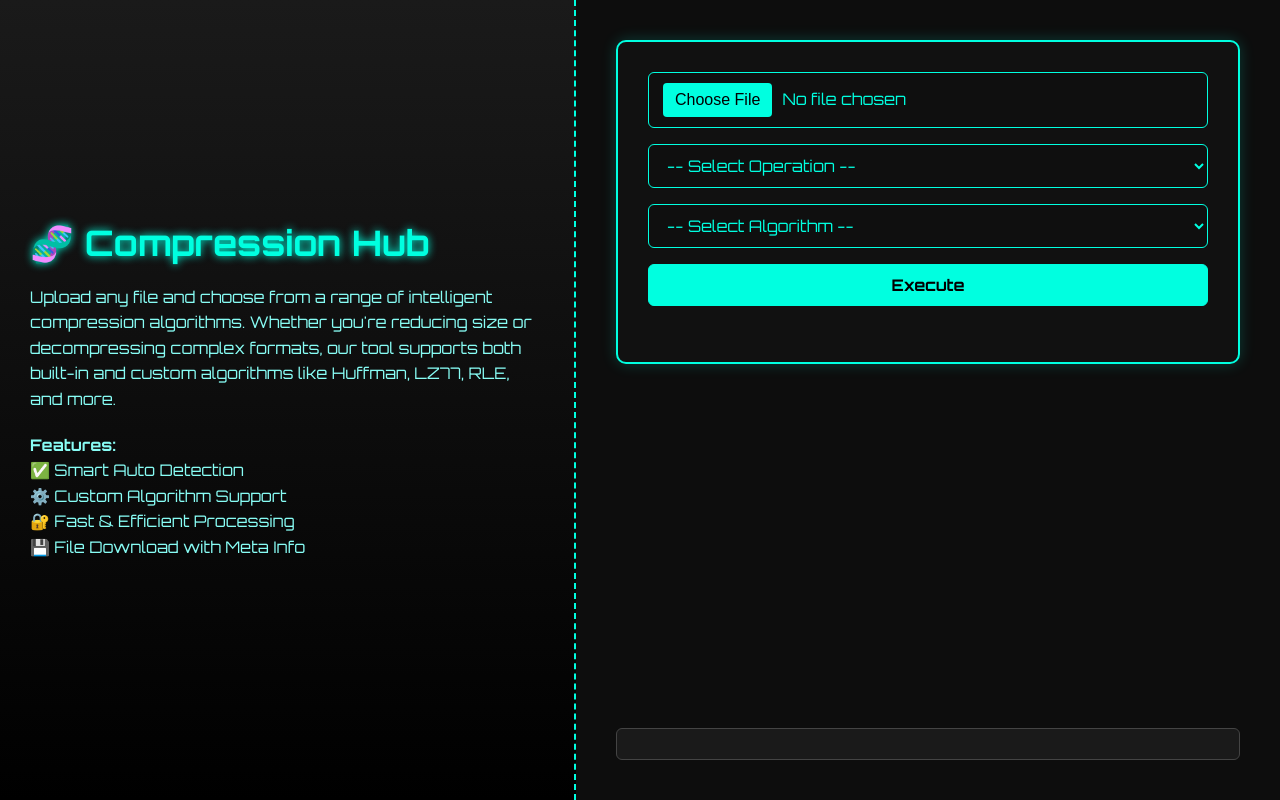
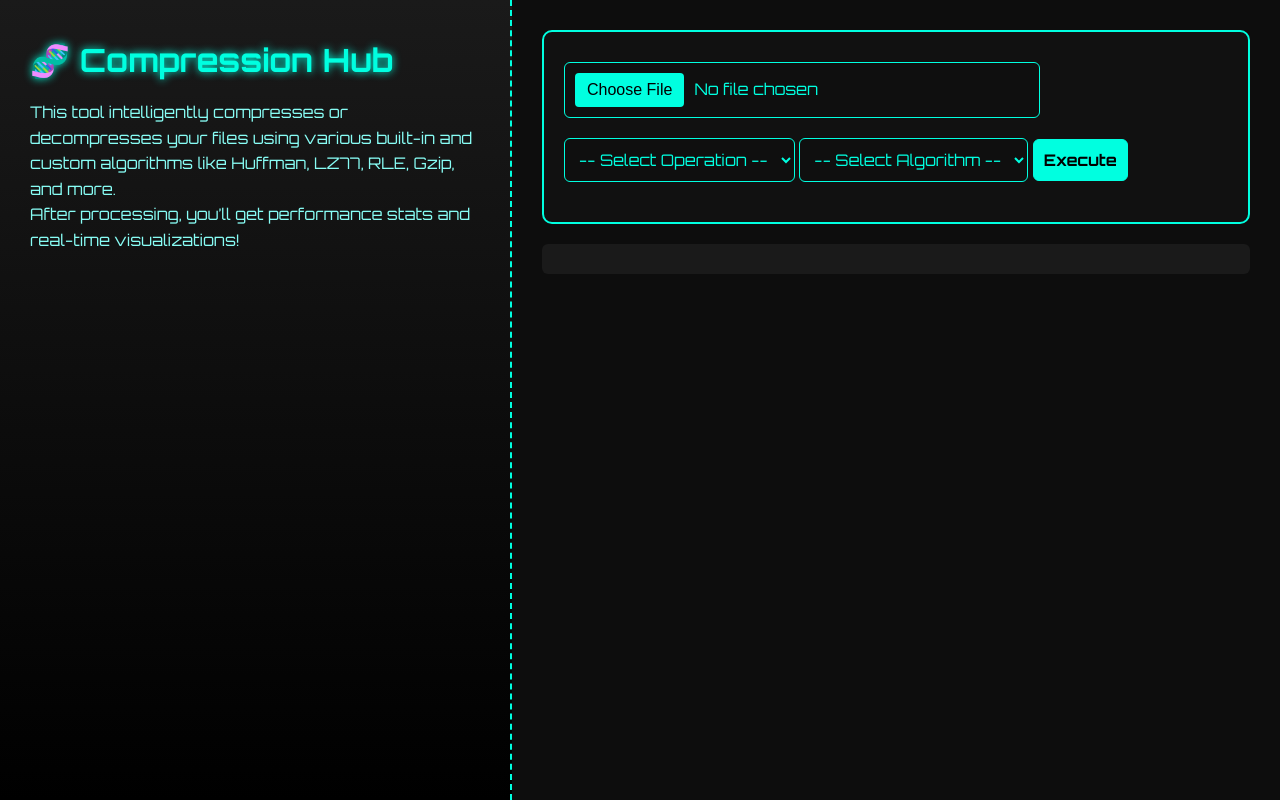
Before and after one commit to DarknessWithin/data_compression_decompression, a Flask app: page / in a window 1280 px wide. Run offline with Flask 3, Linux system fonts and the light colour scheme; some libraries are stand-ins or nearby versions.

Commit message:
Update index.html
file update

```diff
--- a/compressorproj/templates/index.html
+++ b/compressorproj/templates/index.html
@@ -16,22 +17,28 @@
     body {
       height: 100vh;
       display: flex;
+      flex-direction: column;
       background-color: #0d0d0d;
       color: #00ffe0;
+      overflow: hidden;
+    }
+
+    .main {
+      display: flex;
+      flex: 1;
+      overflow: hidden;
     }
 
     .sidebar {
-      width: 45%;
+      width: 40%;
       background: linear-gradient(to bottom, #1a1a1a, #000000);
-      padding: 50px 30px;
-      display: flex;
-      flex-direction: column;
-      justify-content: center;
+      padding: 40px 30px;
       border-right: 2px dashed #00ffe0;
+      overflow-y: auto;
     }
 
     .sidebar h1 {
-      font-size: 2.2rem;
+      font-size: 2rem;
       color: #00ffe0;
       margin-bottom: 20px;
       text-shadow: 0 0 8px #00ffe0;
@@ -41,36 +48,32 @@
       font-size: 1rem;
       line-height: 1.6;
       color: #88fdf5;
-      margin-bottom: 20px;
     }
 
     .terminal {
-      width: 55%;
-      padding: 40px;
+      width: 60%;
+      padding: 30px;
       display: flex;
       flex-direction: column;
-      justify-content: space-between;
+      overflow-y: auto;
     }
 
-    .terminal form {
-      display: flex;
-      flex-direction: column;
-      gap: 16px;
+    form {
       background: #111;
-      padding: 30px;
+      padding: 20px;
       border: 2px solid #00ffe0;
       border-radius: 10px;
-      box-shadow: 0 0 15px #00ffe033;
+      margin-bottom: 20px;
     }
 
     input[type="file"], select, button {
       background: #0f0f0f;
       color: #00ffe0;
       border: 1px solid #00ffe0;
-      padding: 10px 14px;
+      padding: 10px;
+      margin: 10px 0;
       border-radius: 6px;
       font-size: 1rem;
-      transition: 0.2s;
     }
 
     input[type="file"]::file-selector-button {
@@ -97,56 +94,57 @@
     }
 
     button:hover {
-      background: #00c8aa;
+      background-color: #00c8aa;
     }
 
     #status {
-      font-size: 0.9rem;
+      color: #ff6b6b;
       margin-top: 10px;
-      color: #ff6b6b;
     }
 
     #log {
-      margin-top: 25px;
       background: #1a1a1a;
-      color: #ffffff;
-      border: 1px solid #444;
       padding: 15px;
       border-radius: 6px;
+      font-size: 0.9rem;
+      color: #eee;
       white-space: pre-line;
-      font-size: 0.85rem;
-      max-height: 200px;
-      overflow-y: auto;
+    }
+
+    .chart-section {
+      background: #0f0f0f;
+      border: 2px solid #00ffe0;
+      border-radius: 12px;
+      margin-top: 20px;
+      padding: 20px;
+    }
+
+    canvas {
+      background: #111;
+      border-radius: 8px;
     }
 
     @media (max-width: 768px) {
-      body {
+      .main {
         flex-direction: column;
       }
 
       .sidebar, .terminal {
         width: 100%;
         padding: 20px;
-        border: none;
-      }
-
-      .sidebar {
-        border-bottom: 2px dashed #00ffe0;
       }
     }
   </style>
 </head>
 <body>
+  <div class="main">
     <div class="sidebar">
       <h1>🧬 Compression Hub</h1>
       <p>
-      Upload any file and choose from a range of intelligent compression algorithms. Whether you're reducing size or decompressing complex formats, our tool supports both built-in and custom algorithms like Huffman, LZ77, RLE, and more.
+        This tool intelligently compresses or decompresses your files using various built-in and custom algorithms like Huffman, LZ77, RLE, Gzip, and more.
       </p>
-    <p><strong>Features:</strong><br>
-      ✅ Smart Auto Detection<br>
-      ⚙️ Custom Algorithm Support<br>
-      🔐 Fast & Efficient Processing<br>
-      💾 File Download with Meta Info
+      <p>
+        After processing, you’ll get performance stats and real-time visualizations!
       </p>
     </div>
 
@@ -172,18 +170,28 @@
         <button type="submit">Execute</button>
         <div id="status"></div>
       </form>
+
       <div id="log"></div>
+
+      <div class="chart-section" style="display:none" id="chartBox">
+        <h3 style="margin-bottom:10px;">📊 Processing Statistics</h3>
+        <canvas id="metricsChart" height="200"></canvas>
+      </div>
+    </div>
   </div>
 
   <script>
     const form = document.getElementById('uploadForm');
     const status = document.getElementById('status');
     const log = document.getElementById('log');
+    const chartBox = document.getElementById('chartBox');
+    let chart;
 
     form.addEventListener('submit', async (e) => {
       e.preventDefault();
-      status.innerText = "🔄 Working...";
+      status.innerText = "⏳ Processing...";
       log.innerText = "";
+      chartBox.style.display = "none";
 
       const formData = new FormData(form);
 
@@ -196,31 +204,72 @@
         const data = await response.json();
 
         if (!data.success) {
-          status.innerText = "❌ " + (data.error || "Something went wrong.");
+          status.innerText = "❌ Error: " + (data.error || "Unknown error.");
           return;
         }
 
         const byteArray = new Uint8Array(data.file_data);
         const blob = new Blob([byteArray], { type: 'application/octet-stream' });
-
         const link = document.createElement('a');
         link.href = URL.createObjectURL(blob);
         link.download = data.filename;
         link.click();
 
-        status.innerText = `✅ ${data.operation === 'compress' ? 'Compressed' : 'Decompressed'}!`;
+        status.innerText = `✅ ${data.operation === 'compress' ? 'Compressed' : 'Decompressed'} successfully!`;
 
         const originalKB = (data.original_size / 1024).toFixed(2);
         const processedKB = (data.processed_size / 1024).toFixed(2);
-        let message = `📦 Original: ${originalKB} KB\n📤 Output: ${processedKB} KB`;
+        let message = `📦 Original Size: ${originalKB} KB\n📤 Processed Size: ${processedKB} KB`;
 
         if (data.operation === 'compress') {
-          message += `\n📉 Ratio: ${data.compression_ratio}%`;
+          message += `\n📉 Compression Ratio: ${data.compression_ratio}%`;
         }
 
-        message += `\n🕒 Time: ${data.processing_time} sec`;
+        message += `\n🕒 Time Taken: ${data.processing_time} sec`;
+        log.innerText = message;
 
-        log.innerText = message;
+        // Show chart
+        chartBox.style.display = "block";
+        if (chart) chart.destroy(); // reset previous chart
+
+        const labels = ["Original KB", "Processed KB", "Time (sec)"];
+        const values = [originalKB, processedKB, data.processing_time];
+
+        if (data.operation === 'compress') {
+          labels.push("Compression %");
+          values.push(data.compression_ratio);
+        }
+
+        const ctx = document.getElementById('metricsChart').getContext('2d');
+        chart = new Chart(ctx, {
+          type: 'bar',
+          data: {
+            labels,
+            datasets: [{
+              label: "Compression Metrics",
+              data: values,
+              backgroundColor: ["#00ffe0", "#007bff", "#ff6b6b", "#ffc107"],
+              borderWidth: 1
+            }]
+          },
+          options: {
+            responsive: true,
+            plugins: {
+              legend: { display: false },
+              tooltip: { callbacks: { label: ctx => `${ctx.raw}` } }
+            },
+            scales: {
+              y: {
+                beginAtZero: true,
+                grid: { color: '#444' },
+                ticks: { color: '#ccc' }
+              },
+              x: {
+                ticks: { color: '#ccc' }
+              }
+            }
+          }
+        });
 
       } catch (err) {
         console.error(err);
```
Also changed, not shown: other parts of compressorproj/templates/index.html (+1 -6 lines). Lines whose indentation alone changed are shown as unchanged.
